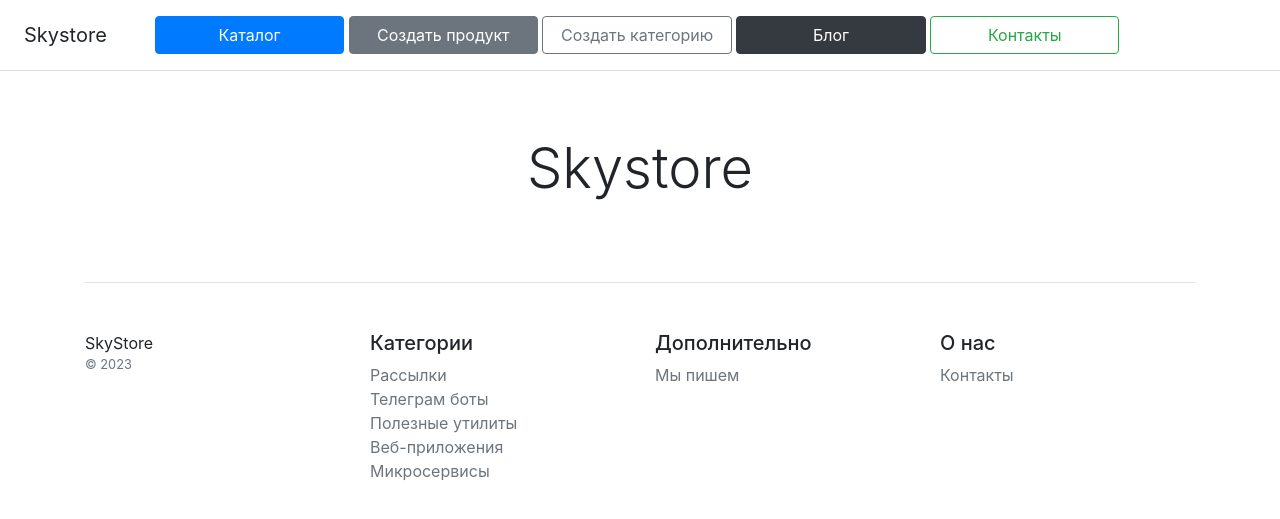
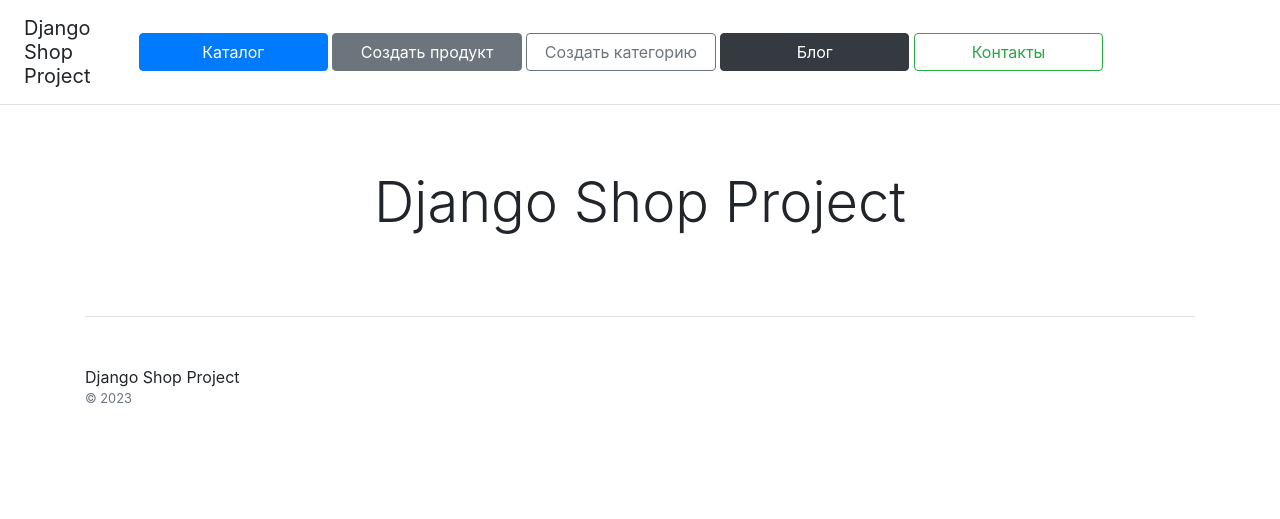
Before and after one commit to BalashovDmitriy/Django_shop_project, a Django app: page / in a window 1280 px wide; the page is wider, and only the part inside the window is pictured. Shown: the top 519 px of that part. Run offline with Django 4.2, Linux system fonts and the light colour scheme; data that the repository does not hold is empty; parts of the project's set-up code (start-up, migrations or seed data) failed here and were passed over; some libraries are stand-ins or nearby versions.

Commit message:
homework 22.1 refactor

```diff
--- a/catalog/admin.py
+++ b/catalog/admin.py
@@ -18,7 +18,7 @@ class CategoryAdmin(admin.ModelAdmin):
 
 @admin.register(Version)
 class VersionAdmin(admin.ModelAdmin):
-    list_display = ('prod', 'number_version', 'name_version', 'current_version')
+    list_display = ('product', 'number_version', 'name_version', 'current_version')
 
 
 admin.site.register(Contacts)
--- a/catalog/forms.py
+++ b/catalog/forms.py
@@ -16,7 +16,7 @@ class MixinForm:
 class ProductForm(MixinForm, forms.ModelForm):
     class Meta:
         model = Product
-        exclude = ('date_modified', 'vers')
+        exclude = ('date_modified', )
 
     def clean_name(self):
         clean_name = self.cleaned_data.get('name')
@@ -38,4 +38,9 @@ class ProductForm(MixinForm, forms.ModelForm):
 class VersionForm(forms.ModelForm):
     class Meta:
         model = Version
-        exclude = ('prod', )
+        exclude = ('product', )
+
+    def clean_product(self):
+        clean_product = self.cleaned_data.get('product')
+
+        return clean_product
--- a/catalog/models.py
+++ b/catalog/models.py
@@ -24,7 +24,6 @@ class Product(models.Model):
     price = models.PositiveIntegerField(verbose_name='Цена', default=0)
     date_created = models.DateTimeField(auto_now_add=True, verbose_name='Дата создания')
     date_modified = models.DateTimeField(verbose_name='Дата последнего изменения', **NULLABLE)
-    vers = models.ForeignKey('Version', verbose_name='Версия', on_delete=models.DO_NOTHING, **NULLABLE)
 
     def __str__(self):
         return self.name
@@ -48,13 +47,13 @@ class Contacts(models.Model):
 
 
 class Version(models.Model):
-    prod = models.ForeignKey(Product, verbose_name='Продукт', on_delete=models.CASCADE)
+    product = models.ForeignKey(Product, verbose_name='Продукт', on_delete=models.CASCADE, related_name='versions')
     number_version = models.PositiveIntegerField(verbose_name='Номер версии')
     name_version = models.CharField(max_length=100, verbose_name='Имя версии')
     current_version = models.BooleanField(verbose_name='Текущая версия', default=False)
 
     def __str__(self):
-        return f"{self.prod.name} - {self.name_version}"
+        return f"{self.product} - {self.name_version}"
 
     class Meta:
         verbose_name = 'Версия'
--- a/catalog/templates/catalog/base.html
+++ b/catalog/templates/catalog/base.html
@@ -4,7 +4,7 @@
 <head>
     <meta charset="utf-8">
     <meta name="viewport" content="width=device-width, initial-scale=1">
-    <title>Skystore</title>
+    <title>Django Shop Project</title>
     <link href="{% static 'css/bootstrap.min.css' %}" rel="stylesheet">
 </head>
 <body>
--- a/catalog/templates/catalog/home.html
+++ b/catalog/templates/catalog/home.html
@@ -9,9 +9,11 @@
                     </div>
                     <div class="card-body">
                         <p>{{ product.description|truncatechars:100 }}</p>
-                        {% if product.vers.current_version %}
-                            <p class="small">Версия: {{ product.vers.number_version }}</p>
-                        {% endif %}
+                        {% for version in product.versions.all %}
+                            {% if version.current_version %}
+                                <p class="card-text">Версия: {{ version.number_version }}</p>
+                            {% endif %}
+                        {% endfor %}
                     </div>
                     <div class="card-footer">
                         <a href="{% url 'product' product.id %}" class="btn btn-primary form-control">Подробнее</a>
--- a/catalog/templates/catalog/includes/footer.html
+++ b/catalog/templates/catalog/includes/footer.html
@@ -1,30 +1,8 @@
 <footer class="pt-4 my-md-5 pt-md-5 border-top">
     <div class="row">
         <div class="col-12 col-md">
-            SkyStore
+            Django Shop Project
             <small class="d-block mb-3 text-muted">&copy; 2023</small>
-        </div>
-        <div class="col-6 col-md">
-            <h5>Категории</h5>
-            <ul class="list-unstyled text-small">
-                <li><a class="text-muted" href="#">Рассылки</a></li>
-                <li><a class="text-muted" href="#">Телеграм боты</a></li>
-                <li><a class="text-muted" href="#">Полезные утилиты</a></li>
-                <li><a class="text-muted" href="#">Веб-приложения</a></li>
-                <li><a class="text-muted" href="#">Микросервисы</a></li>
-            </ul>
-        </div>
-        <div class="col-6 col-md">
-            <h5>Дополнительно</h5>
-            <ul class="list-unstyled text-small">
-                <li><a class="text-muted" href="#">Мы пишем</a></li>
-            </ul>
-        </div>
-        <div class="col-6 col-md">
-            <h5>О нас</h5>
-            <ul class="list-unstyled text-small">
-                <li><a class="text-muted" href="/contacts/">Контакты</a></li>
-            </ul>
         </div>
     </div>
 </footer>
--- a/catalog/templates/catalog/includes/header.html
+++ b/catalog/templates/catalog/includes/header.html
@@ -1,5 +1,5 @@
 <div class="d-flex flex-column flex-md-row align-items-center p-3 px-md-4 mb-3 bg-white border-bottom box-shadow">
-    <h5 class="my-0 mr-md-auto font-weight-normal">Skystore</h5>
+    <h5 class="my-0 mr-md-auto font-weight-normal">Django Shop Project</h5>
     <nav class="col-12 px-md-5">
         <a class="col-2 btn btn-primary" href="{% url 'home' %}">Каталог</a>
         <a class="col-2 btn btn-secondary" href="{% url 'product_create' %}">Создать продукт</a>
@@ -10,6 +10,6 @@
 </div>
 
 <div class="pricing-header px-3 py-3 pt-md-5 pb-md-4 mx-auto text-center">
-    <h1 class="display-4">Skystore</h1>
+    <h1 class="display-4">Django Shop Project</h1>
 
 </div>
```
Also changed, not shown: catalog/templates/catalog/product_detail.html (+5 -3 lines).
